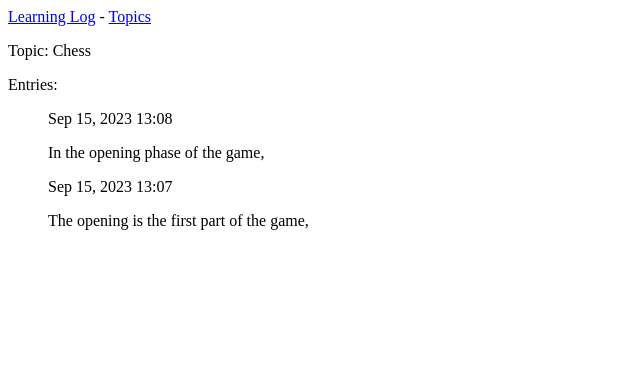
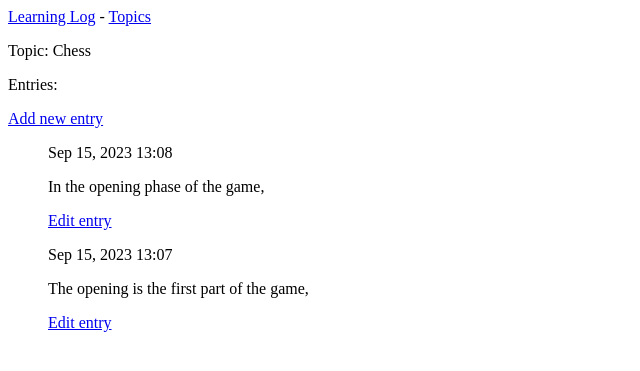
Before and after one commit to happyhzr/learning_log, a Django app: page /topics/1/ in a window 1280 px wide. Shown: the top 371 px of the page, without its empty margins (0-640 px from the left). Run offline with Django 4.2, Linux system fonts and the light colour scheme; data comes from the database, SQL or seed files in the repository; both versions use the stored data as it was before the commit.

Commit message:
add and edit entry

```diff
--- a/learning_logs/templates/learning_logs/topic.html
+++ b/learning_logs/templates/learning_logs/topic.html
@@ -3,10 +3,14 @@
 {% block content %}
 <p>Topic: {{topic.text}}</p>
 <p>Entries:</p>
+<p>
+    <a href="{% url 'learning_logs:new_entry' topic.id %}">Add new entry</a>
+</p>
 <ul>
     {% for entry in entries %}
     <p>{{ entry.date_added|date:"M d, Y H:i" }}</p>
     <p>{{ entry.text|linebreaks }}</p>
+    <p><a href="{% url 'learning_logs:edit_entry' entry.id %}">Edit entry</a></p>
     {% empty %}
     <li>There are no entries for this topic yet.</li>
     {% endfor %}
--- a/learning_logs/urls.py
+++ b/learning_logs/urls.py
@@ -8,4 +8,6 @@ urlpatterns = [
     path("topics/", views.topics, name="topics"),
     path("topics/<int:topic_id>/", views.topic, name="topic"),
     path("new_topic/", views.new_topic, name="new_topic"),
+    path("new_entry/<int:topic_id>/", views.new_entry, name="new_entry"),
+    path("edit_entry/<int:entry_id>/", views.edit_entry, name="edit_entry"),
 ]
--- a/learning_logs/views.py
+++ b/learning_logs/views.py
@@ -1,7 +1,7 @@
 from django.shortcuts import render, redirect
 
-from .models import Topic
-from .forms import TopicForm
+from .models import Topic, Entry
+from .forms import TopicForm, EntryForm
 
 
 def index(request):
@@ -31,3 +31,32 @@ def new_topic(request):
             return redirect("learning_logs:topics")
     context = {"form": form}
     return render(request, "learning_logs/new_topic.html", context)
+
+
+def new_entry(request, topic_id):
+    topic = Topic.objects.get(id=topic_id)
+    if request.method != "POST":
+        form = EntryForm()
+    else:
+        form = EntryForm(data=request.POST)
+        if form.is_valid():
+            new_entry = form.save(commit=False)
+            new_entry.topic = topic
+            new_entry.save()
+            return redirect("learning_logs:topic", topic_id=topic_id)
+    context = {"topic": topic, "form": form}
+    return render(request, "learning_logs/new_entry.html", context)
+
+
+def edit_entry(request, entry_id):
+    entry = Entry.objects.get(id=entry_id)
+    topic = entry.topic
+    if request.method != "POST":
+        form = EntryForm()
+    else:
+        form = EntryForm(instance=entry, data=request.POST)
+        if form.is_valid():
+            form.save()
+            return redirect("learning_logs:topic", topic_id=topic.id)
+    context = {"entry": entry, "topic": topic, "form": form}
+    return render(request, "learning_logs/edit_entry.html", context)
```
Also changed, not shown: learning_logs/forms.py (+9 -1 lines), learning_logs/templates/learning_logs/edit_entry.html (added, +10 -0 lines), learning_logs/templates/learning_logs/new_entry.html (added, +11 -0 lines), db.sqlite3 (deleted), 1 other file.
